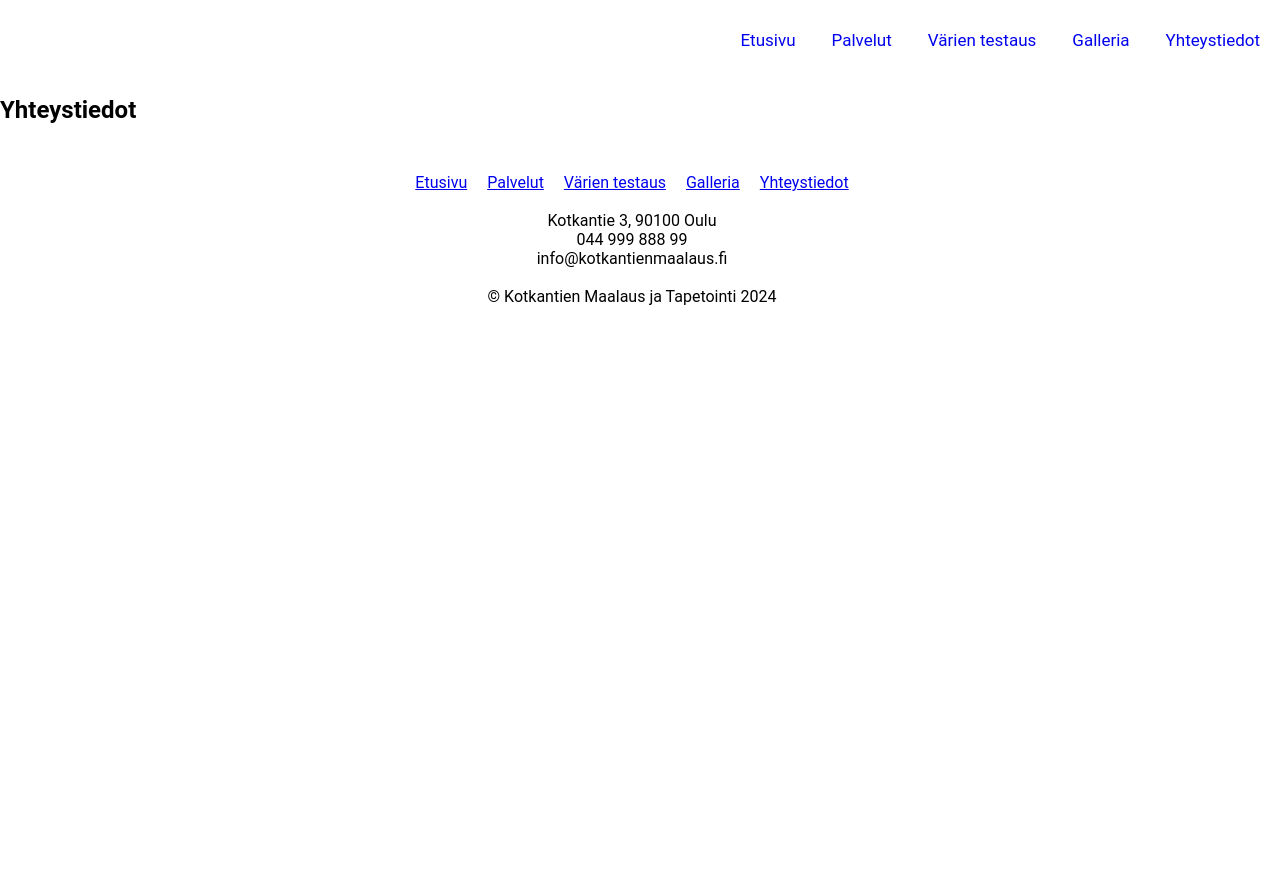
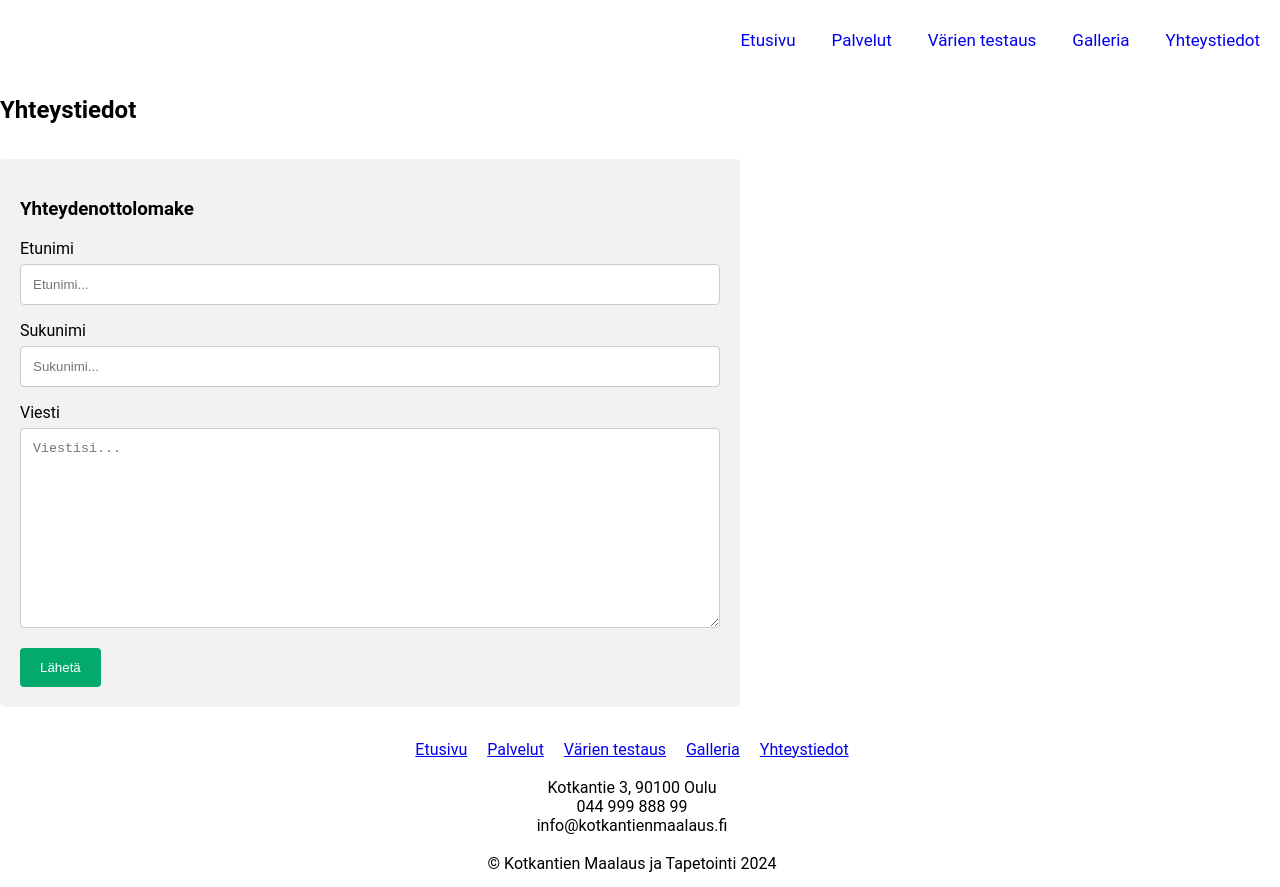
Before and after one commit to LeeviPartanen/Kotkantien-Maalaus-ja-Tapetointi, a plain HTML site: page yhteystiedot.html in a window 1280 px wide. Before the commit the page ends 800 px from the top, so only its background shows below. Drawn offline with Linux system fonts and the light colour scheme.

Commit message:
Lisätty yhteydenottolomake ja favicon

```diff
--- a/stylesheet.css
+++ b/stylesheet.css
@@ -76,3 +76,30 @@ footer p {
 .color-box.active {
     border: 3px solid #000;
 }
+input[type=text], select, textarea {
+    width: 100%;
+    padding: 12px;
+    border: 1px solid #ccc;
+    border-radius: 4px;
+    box-sizing: border-box;
+    margin-top: 6px;
+    margin-bottom: 16px;
+    resize: vertical;
+  }
+  input[type=submit] {
+    background-color: #04AA6D;
+    color: white;
+    padding: 12px 20px;
+    border: none;
+    border-radius: 4px;
+    cursor: pointer;
+  }
+  input[type=submit]:hover {
+    background-color: #45a049;
+  }
+  .container {
+    width: 700px;
+    border-radius: 5px;
+    background-color: #f2f2f2;
+    padding: 20px;
+  }
--- a/yhteystiedot.html
+++ b/yhteystiedot.html
@@ -15,6 +15,19 @@
         <a href="index.html">Etusivu</a>
     </div>
     <h1>Yhteystiedot</h1>
+    <br>
+    <div class="container">
+        <h3>Yhteydenottolomake</h3>
+        <form>
+            <label for="fname">Etunimi</label>
+            <input type="text" id="fname" name="firstname"placeholder="Etunimi...">
+            <label for="lname">Sukunimi</label>
+            <input type="text" id="lname" name="lastname" placeholder="Sukunimi...">
+            <label for="subject">Viesti</label>
+            <textarea id="subject" name="subject" placeholder="Viestisi..." style="height: 200px;"></textarea>
+            <input type="submit" value="Lähetä">
+        </form>
+    </div>
     <br>
     <footer>
         <div class="footer">
```
Also changed, not shown: index.html (+1 -0 lines), favicon.ico (added).
